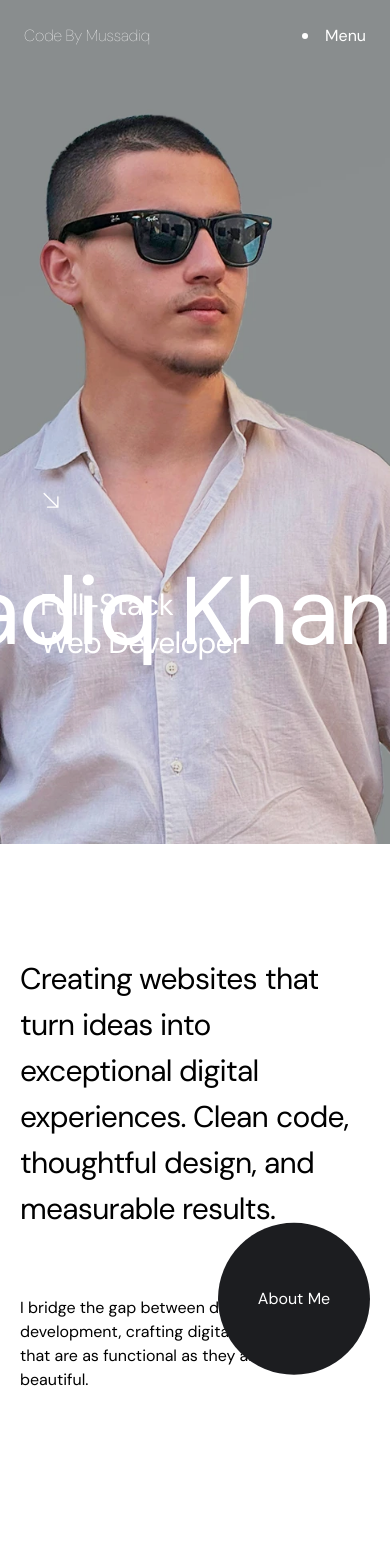
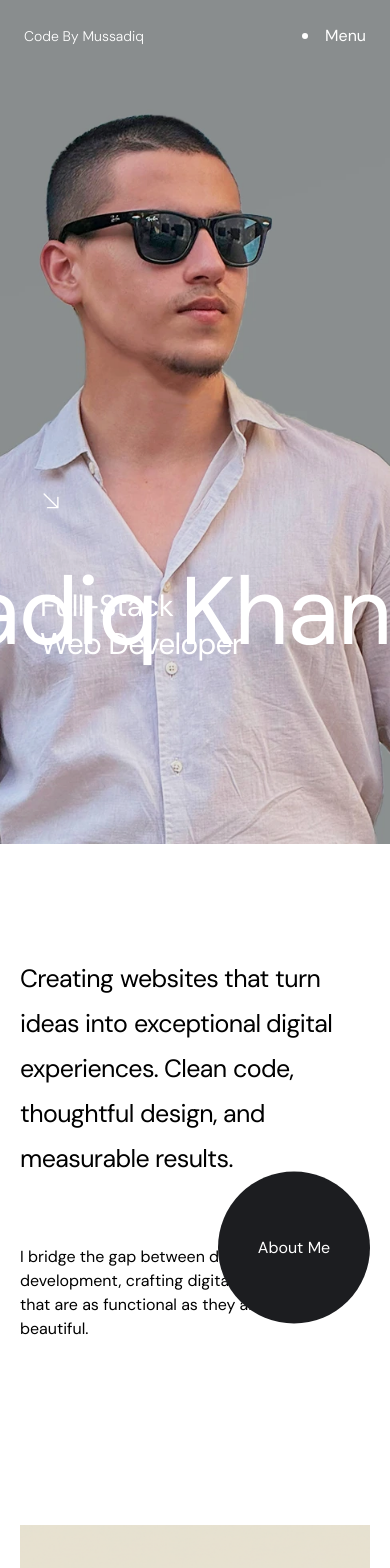
Before and after one commit to mussadiqkhan6886/portfolionew, a Next.js app: page / in a window 390 px wide. Shown: the top 1568 px of the page. Built offline with nearby package versions, Linux system fonts and the light colour scheme.

Commit message:
fixed error and resp

```diff
--- a/app/work/[slug]/page.tsx
+++ b/app/work/[slug]/page.tsx
@@ -16,7 +16,7 @@ interface Params {
     params: Promise<{slug: string}>
 }
 
-export const generateStaticParams = () => {
+export const generateStaticParams = async () => {
   return projects.map(item => ({
      slug: item.link
   }))
@@ -136,7 +136,7 @@ const SingleWork = async ({params}: Params) => {
         <h1 className="text-[44px] sm:text-6xl md:text-8xl leading-none lg:leading-22 tracking-tight">{project.title}</h1>
         <p className="text-sm hidden md:block">{project.description}</p>
         <div className="grid grid-cols-2 sm:flex justify-between  mt-5 md:mt-0 gap-5 sm:gap-10 items-center">
-          <div className="w-[80%] mb-1 md:mb-0">
+          <div className="sm:w-[80%] mb-1 md:mb-0">
             <h2 className="border-b border-border/70 text-[10px] sm:text-xs uppercase text-gray pb-2 md:pb-6 mb-2 md:mb-6">role / Services</h2>
             <h3 className="text-[12px] md:text-sm lg:text-base">{project.service}</h3>
           </div>
@@ -144,7 +144,7 @@ const SingleWork = async ({params}: Params) => {
             <h2 className="border-b border-border/70 text-[10px] sm:text-xs uppercase text-gray pb-2 md:pb-6 mb-2 md:mb-6">Location</h2>
             <h3 className="text-[12px] md:text-sm lg:text-base">{project.location}</h3>
           </div>
-          <div className="w-full mb-1 md:mb-0">
+          <div className="w-full cols-span-2 mb-1 md:mb-0">
             <h2 className="border-b border-border/70 text-[10px] sm:text-xs uppercase text-gray pb-2 md:pb-6 mb-2 md:mb-6">STACK</h2>
             <h3 className="text-[12px] md:text-sm lg:text-base">{project.stack}</h3>
           </div>
--- a/components/comp/Header.tsx
+++ b/components/comp/Header.tsx
@@ -80,7 +80,7 @@ const Header = () => {
             minFontSize={20}
           />
         </TransitionLink>
-        <TransitionLink href="/" className={`block w-full md:hidden font-thin ${pathName === "/" || pathName === "/contact" ? "text-white" : "text-black"}`}>Code By Mussadiq</TransitionLink>
+        <TransitionLink href="/" className={`block w-full md:hidden text-sm font-light ${pathName === "/" || pathName === "/contact" ? "text-white" : "text-black"}`}>Code By Mussadiq</TransitionLink>
 
         <div className="block sm:hidden">
           <button className={`${pathName === "/" || pathName === "/contact" ? "text-white" : "text-black"}`} onClick={() => setIsOpen(true)}>
--- a/components/ui/CertificatesFloat.tsx
+++ b/components/ui/CertificatesFloat.tsx
@@ -34,7 +34,7 @@ const StickyCard_001 = ({
           scale,
           top: `calc(${i * 20 + 20}px)`,
         }}
-        className="relative flex h-60 w-90 min-[450px]:h-65 min-[450px]:w-115 sm:h-100 sm:w-150 md:h-130 md:w-180 origin-top flex-col overflow-hidden"
+        className="relative flex h-53 w-82 min-[450px]:h-65 min-[450px]:w-115 sm:h-100 sm:w-150 md:h-130 md:w-180 origin-top flex-col overflow-hidden"
       >
         <Image fill src={src} alt={title} className="h-full w-full object-contain" />
       </motion.div>
--- a/sections/About.tsx
+++ b/sections/About.tsx
@@ -8,7 +8,7 @@ const About = () => {
     <section className="bg-white flex flex-col lg:flex-row justify-between gap-16 max-w-240 mx-auto px-5 lg:px-0 pt-28 lg:pt-40 ">
       <article className="max-w-2xl md:pr-5">
         <ResponsiveSplitText
-          className='text-3xl tracking-tight leading-10'
+          className='text-[25px] sm:text-3xl tracking-tight leading-10'
           text={"Creating websites that turn ideas into exceptional digital experiences. Clean code, thoughtful design, and measurable results."}
         />
       </article>
```
